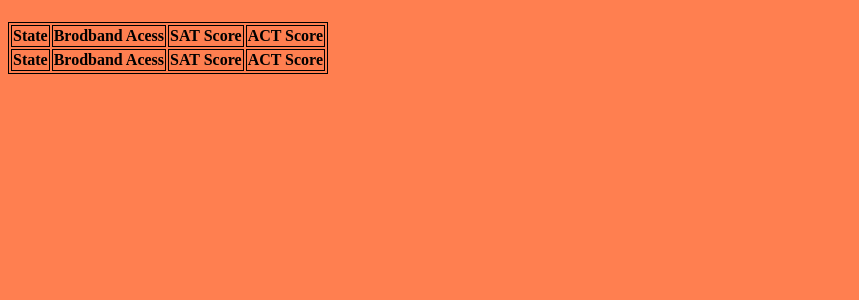
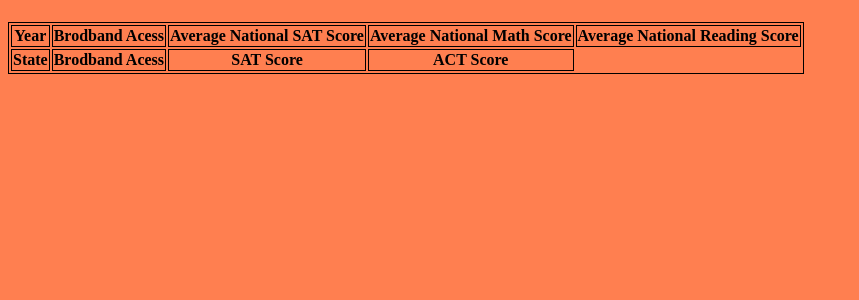
Before and after one commit to Moho2023/SAT-performance-over-time, a Node server app: template src/views/index.ejs in a window 1280 px wide. Shown: the part 58-358 px from the top of the page, without its empty margins (0-859 px from the left). Run offline with Node 20, Linux system fonts and the light colour scheme; the template is opened without the code that fills it, so the values that code supplies are empty; some libraries are stand-ins or nearby versions.

Commit message:
table formatting

```diff
--- a/src/views/index.ejs
+++ b/src/views/index.ejs
@@ -22,10 +22,12 @@
   <section id="charcter-table">
     <table>
       <tr>
-        <th>State</th>
+        <th>Year</th>
         <th>Brodband Acess</th>
-        <th>SAT Score</th>
-        <th>ACT Score</th>
+        <th>Average National SAT Score</th>
+        <th>Average National Math Score</th>
+        <th>Average National Reading Score</th>
+
       </tr>
       <tr>
         <th>State</th>
--- a/static/styles.css
+++ b/static/styles.css
@@ -8,3 +8,6 @@ body {
 .random {
 
 }
+table, td{
+  border: 1px solid black;
+}
```
